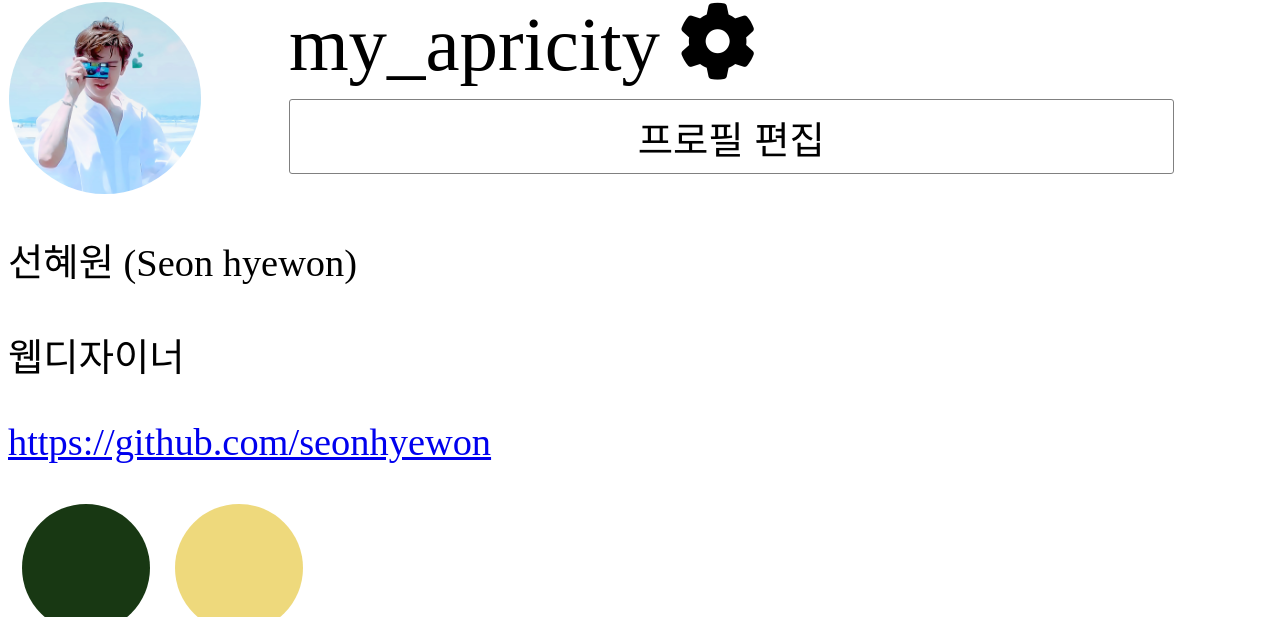
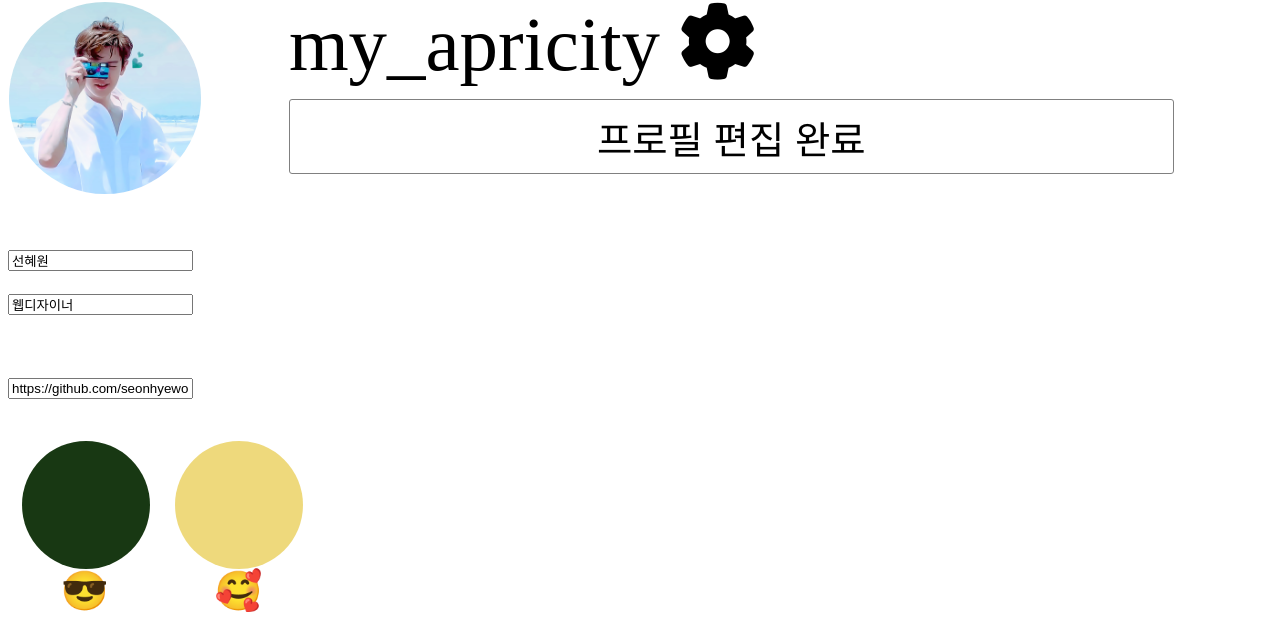
Before and after one commit to seonhyewon/insta, a plain HTML site: page index.html in a window 1280 px wide. Both pictures are taken after a click on the button "프로필 편집". Shown: the part 146-763 px from the top of the page. Drawn offline with Linux system fonts and the light colour scheme.

Commit message:
js 추가

```diff
--- a/index.html
+++ b/index.html
@@ -6,6 +6,7 @@
     <title>인스타 클론코딩</title>
     <link rel="stylesheet" href="style.css">
     <script src="https://kit.fontawesome.com/5a3d8a58cb.js" crossorigin="anonymous"></script>
+    <script defer src="script.js"></script>
 </head>
 <body>
     <div id="top">
@@ -25,23 +26,27 @@
         </div>
 
         <div id="profile_info">
-            <div id="id">my_apricity
+            <div id="id">
+                <span>my_apricity</span>
                 <i class="fas fa-cog"></i>
-            </div>
-            <button>프로필 편집</button>
+             </div>
+            <button id="profileEditButton">프로필 편집</button>
         </div>
     </div>
 
-    <p>선혜원 (Seon hyewon)</p>
-    <p>웹디자이너</p>
-
     <div>
         <p>
+            <strong id="userInfo">선혜원 (Seon hyewon)</strong><br />
+            <span id="summary">웹디자이너</span>
+        </p>
+
+        <p id="profileDetail">
             <a href="https://github.com/seonhyewon">
                 https://github.com/seonhyewon
             </a>
         </p>
     </div>
+
     <div id="highlight_area">
         <div class="highlight">
             <div class="highlight_pic">
--- /dev/null
+++ b/script.js
@@ -0,0 +1,53 @@
+document.addEventListener("DOMContentLoaded",
+    function(e){
+        let configID = document.querySelector("#id i")
+        let idText = document.querySelector("#id span")
+
+        configID.addEventListener("click",
+            function(e){
+                idText.textContent = prompt("새로운 아이디를 입력하세요")
+            }
+        ) //아이디 옆 아이콘을 눌러 아이디 수정하기
+
+        let profileEditButton = document.querySelector("#profileEditButton")
+        let userInfo = document.querySelector("#userInfo")
+        let summary = document.querySelector("#summary")
+        let profileDetail = document.querySelector("#profileDetail")
+        let changing = false
+
+        profileEditButton.addEventListener("click",
+            function(e){
+                if (changing) {
+                    let _userInfo = userInfo.querySelector("input").value
+                    let _summary = summary.querySelector("input").value
+                    let _profileDetail = profileDetail.querySelector("input").value
+                    userInfo.innerHTML = _userInfo
+                    summary.innerHTML = _summary
+
+                    if (_profileDetail.startsWith("http")){
+                        _profileDetail = "<a href=" + _profileDetail + ">" + _profileDetail + "</a>"
+
+                    }
+
+                    profileDetail.innerHTML = _profileDetail
+
+                    e.target.textContent = "프로필 편집"
+                    changing = false
+
+                }else {
+                    let _userInfo = userInfo.textContent
+                    let _summary = summary.textContent
+                    let _profileDetail = profileDetail.textContent
+
+                    userInfo.innerHTML = "<input value=" + _userInfo + "></input>"
+                    summary.innerHTML = "<input value=" + _summary + "></input>"
+                    profileDetail.innerHTML = "<input value=" + _profileDetail + "></input>"
+
+                    e.target.textContent = "프로필 편집 완료"
+                    changing = true
+                }
+            }
+        ) //프로필 편집 버튼 눌러서 프로필 정보 수정하기
+
+    }
+)
--- a/style.css
+++ b/style.css
@@ -64,7 +64,8 @@ body {
     font-weight: 100;
     margin-bottom: 10px;
 }
-button {
+
+#profileEditButton {
     height: 80%;
     width: 90%;
     font-size: 3vw;
```
